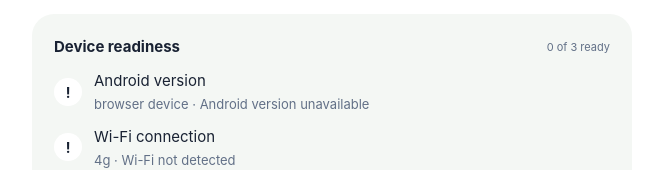
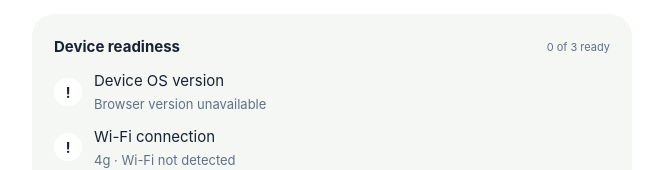
Before and after one commit to cjw21332/PhysiqueQuest, a Next.js app in the folder frontend/: page /launch in a window 1280 px wide. Shown: the part 381-551 px from the top of the page, without its empty margins (308-971 px from the left). Built offline with nearby package versions, Linux system fonts and the light colour scheme.

Commit message:
fix: report the correct device OS across platforms

```diff
--- a/frontend/app/launch/page.tsx
+++ b/frontend/app/launch/page.tsx
@@ -5,7 +5,8 @@ import { useEffect, useMemo, useState } from 'react';
 type CameraPermission = 'granted' | 'denied' | 'prompt' | 'unavailable';
 type DeviceReadiness = {
   platform: string;
-  androidVersion: string | null;
+  osName: string | null;
+  osVersion: string | null;
   networkType: string;
   wifiConnected: boolean;
   wifiSpeedMbps: number | null;
@@ -21,7 +22,8 @@ declare global {
 
 const emptyReadiness: DeviceReadiness = {
   platform: 'browser',
-  androidVersion: null,
+  osName: null,
+  osVersion: null,
   networkType: 'unknown',
   wifiConnected: false,
   wifiSpeedMbps: null,
@@ -35,7 +37,8 @@ function browserReadiness(): DeviceReadiness {
   const networkType = connection?.type ?? connection?.effectiveType ?? 'unknown';
   return {
     platform: /Android/i.test(userAgent) ? 'android' : /iPhone|iPad|iPod/i.test(userAgent) ? 'ios' : 'browser',
-    androidVersion: android?.[1] ?? null,
+    osName: /Android/i.test(userAgent) ? 'Android' : /iPhone|iPad|iPod/i.test(userAgent) ? 'iOS' : 'Browser',
+    osVersion: android?.[1] ?? null,
     networkType,
     wifiConnected: connection?.type === 'wifi',
     wifiSpeedMbps: typeof connection?.downlink === 'number' ? connection.downlink : null,
@@ -61,7 +64,7 @@ export default function LaunchPage() {
     return () => window.removeEventListener('physiquequest-device-readiness', onReadiness);
   }, []);
 
-  const readyCount = useMemo(() => [Boolean(readiness.androidVersion), readiness.wifiConnected, readiness.cameraPermission === 'granted'].filter(Boolean).length, [readiness]);
+  const readyCount = useMemo(() => [Boolean(readiness.osVersion), readiness.wifiConnected, readiness.cameraPermission === 'granted'].filter(Boolean).length, [readiness]);
 
   const requestCameraPermission = async () => {
     setCameraRequesting(true);
@@ -90,7 +93,7 @@ export default function LaunchPage() {
 
   const cameraLabel = readiness.cameraPermission === 'granted' ? 'Granted' : readiness.cameraPermission === 'denied' ? 'Blocked' : readiness.cameraPermission === 'unavailable' ? 'Unavailable' : 'Needed for form tracking';
   const networkLabel = readiness.wifiConnected ? `Connected${readiness.wifiSpeedMbps == null ? '' : ` · ${isNativeBridgeAvailable() ? '' : 'Estimated · '}${readiness.wifiSpeedMbps} Mbps`}` : readiness.networkType === 'unknown' ? 'Connection speed unavailable' : `${readiness.networkType} · Wi-Fi not detected`;
-  const deviceLabel = readiness.androidVersion ? `Android ${readiness.androidVersion} detected` : readiness.platform === 'android' ? 'Android version unavailable' : `${readiness.platform} device · Android version unavailable`;
+  const deviceLabel = readiness.osVersion ? `${readiness.osName ?? readiness.platform} ${readiness.osVersion} detected` : `${readiness.osName ?? readiness.platform} version unavailable`;
 
   return (
     <main className="scene">
@@ -100,7 +103,7 @@ export default function LaunchPage() {
           <div className="launch-spacer" />
           <div className="readiness">
             <div className="readiness-head"><b>Device readiness</b><span>{readyCount} of 3 ready</span></div>
-            <ReadinessRow ready={Boolean(readiness.androidVersion)} title="Android version" detail={deviceLabel} />
+            <ReadinessRow ready={Boolean(readiness.osVersion)} title="Device OS version" detail={deviceLabel} />
             <ReadinessRow ready={readiness.wifiConnected} title="Wi-Fi connection" detail={networkLabel} />
             <div className="ready-row">
               <b className={readiness.cameraPermission === 'granted' ? 'ready-icon' : 'camera-icon'}>{readiness.cameraPermission === 'granted' ? '✓' : '◎'}</b>
```
Also changed, not shown: 2 other files (tests, documents, lock files or other folders).
